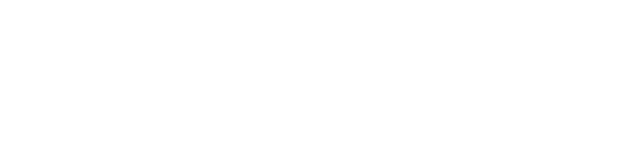
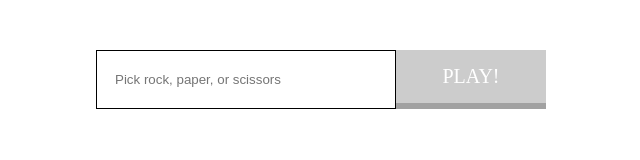
Before and after one commit to adamjankwiatek/rock-paper-scissors, a plain HTML site: page index.html in a window 1280 px wide. Shown: the whole page, without its empty margins (319-959 px from the left). Drawn offline with Linux system fonts and the light colour scheme.

Commit message:
added input area

```diff
--- a/css/style.css
+++ b/css/style.css
@@ -1,4 +1,38 @@
 * {
   margin: 0;
   padding: 0;
+  box-sizing: border-box;
 }
+
+.input-box {
+  margin: 50px auto;
+  display: flex;
+  justify-content: center;
+}
+
+#user-choice {
+  padding: 18px;
+  width: 300px;
+  margin: 0;
+  border-radius: 0px;
+  border: 1px solid #000;
+}
+
+#play {
+  width: 150px;
+  margin: 0;
+  display: inline-block;
+  text-align: center;
+  background: #cccccc;
+  padding: 15px;
+  border-bottom: 6px solid rgb(161, 161, 161);
+  color: #fff;
+  text-transform: uppercase;
+  text-decoration: none;
+  font-size: 20px;
+}
+
+#play:hover,
+#play:focus {
+  background: rgb(161, 161, 161);
+}
--- a/index.html
+++ b/index.html
@@ -8,7 +8,10 @@
   <title>Website</title>
 </head>
 <body>
-
+  <div class="input-box">
+    <input id="user-choice" type="text" placeholder="Pick rock, paper, or scissors">
+    <a href="#" id="play">Play!</a>
+  </div>
   <script type="text/javascript" src="javascript/main.js"></script>
 </body>
 </html>
```
